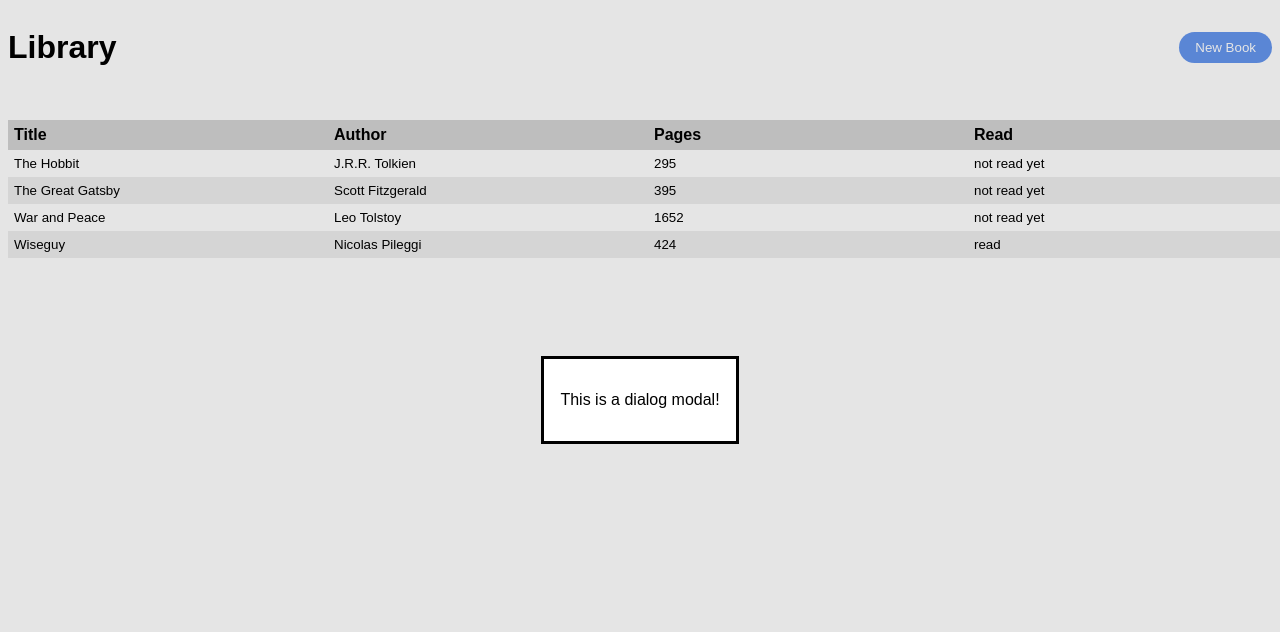
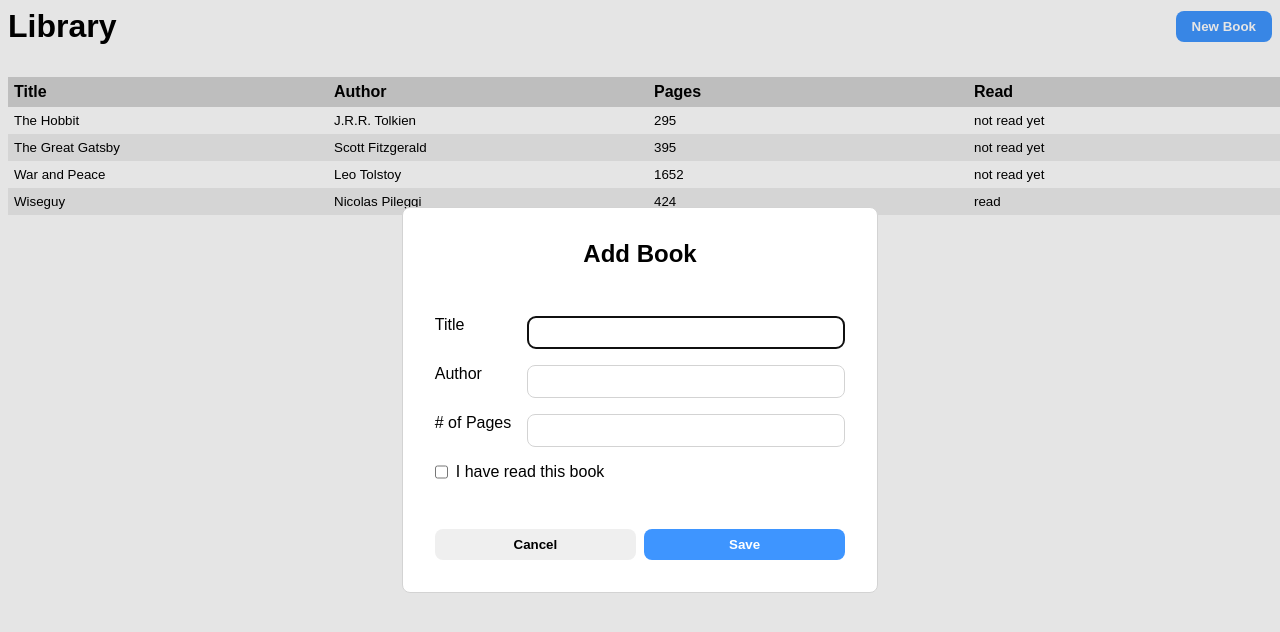
Before and after one commit to brandonwilletts/library, a plain HTML site: page index.html in a window 1280 px wide. Both pictures are taken after a click on the button "New Book". Drawn offline with Linux system fonts and the light colour scheme.

Commit message:
Complete CSS styling of dialog modal

```diff
--- a/index.html
+++ b/index.html
@@ -10,7 +10,7 @@
 <body>
     <div>
         <h1>Library</h1>
-        <button id="btn-new-book">New Book</button>
+        <button class="btn-blue" id="btn-new-book">New Book</button>
     </div>
     <table>
         <thead>
@@ -25,7 +25,31 @@
         </tbody>
     </table>
     <dialog>
-        <p>This is a dialog modal!</p>
+        <form action="" method="post">
+            <h2>Add Book</h2>
+            <div>
+                <div>
+                    <label for="title">Title</label>
+                    <input type="text" name="title" id="title" required>
+                </div>
+                <div>
+                    <label for="author">Author</label>
+                    <input type="text" name="author" id="author" required>
+                </div>
+                <div>
+                    <label for="pages"># of Pages</label>
+                    <input type="text" name="pages" id="pages" required>
+                </div>
+                <div>
+                    <input type="checkbox" name="read" id="read">
+                    <label for="read">I have read this book</label>
+                </div>
+            </div>
+            <div>
+                <button type="button" id="cancel">Cancel</button>
+                <button type="submit" class="btn-blue" id="save">Save</button>
+            </div>
+        </form>
     </dialog>
 
 </body>
--- a/style.css
+++ b/style.css
@@ -1,13 +1,17 @@
+:root {
+    --blue: #3e95ff;
+}
+
 body {
     display: flex;
     flex-direction: column;
     gap: 32px;
     font-family: Arial, Helvetica, sans-serif;
-
 }
 
-h1 {
-    text-align: center;
+h1, h2, h3, h4, h5, h6 {
+    margin: 0;
+    padding: 0;
 }
 
 table {
@@ -38,16 +42,79 @@ td {
 button {
     padding: 8px 16px;
     border: none;
-    border-radius: 8pc;
+    border-radius: 8px;
+    font-weight: 600;
+}
+
+.btn-blue {
     color: white;
-    background-color: cornflowerblue;
+    background-color: var(--blue);
+}
+
+#btn-new-book {
     width: fit-content;
     height: fit-content;
 }
 
-body div {
+body > div {
     display: flex;
     flex-direction: row;
     justify-content: space-between;
     align-items: center;
 }
+
+h2 {
+    text-align: center;
+}
+
+dialog {
+    padding: 32px;
+    border: 1px solid lightgrey;
+    border-radius: 8px;
+}
+
+dialog form {
+    display: flex;
+    flex-direction: column;
+    gap: 48px;
+}
+
+form > div {
+    display: flex;
+    flex-direction: column;
+    gap: 16px;
+}
+
+form > div div {
+    display: flex;
+    flex-direction: row;
+    justify-content: space-between;
+    gap: 16px;
+}
+
+form > div div:last-child {
+    justify-content: left;
+    gap: 8px;
+}
+
+form > div:last-child {
+    flex-direction: row;
+    justify-content: center;
+    gap: 8px;
+}
+
+form > div:last-child button {
+    width: 50%;
+}
+
+input[type="text"] {
+    padding: 8px;
+    border-radius: 8px;
+    border: 1px solid lightgrey;
+    min-width: 300px;
+}
+
+input[type="checkbox"] {
+    padding: 0;
+    margin: 0;
+}
```
